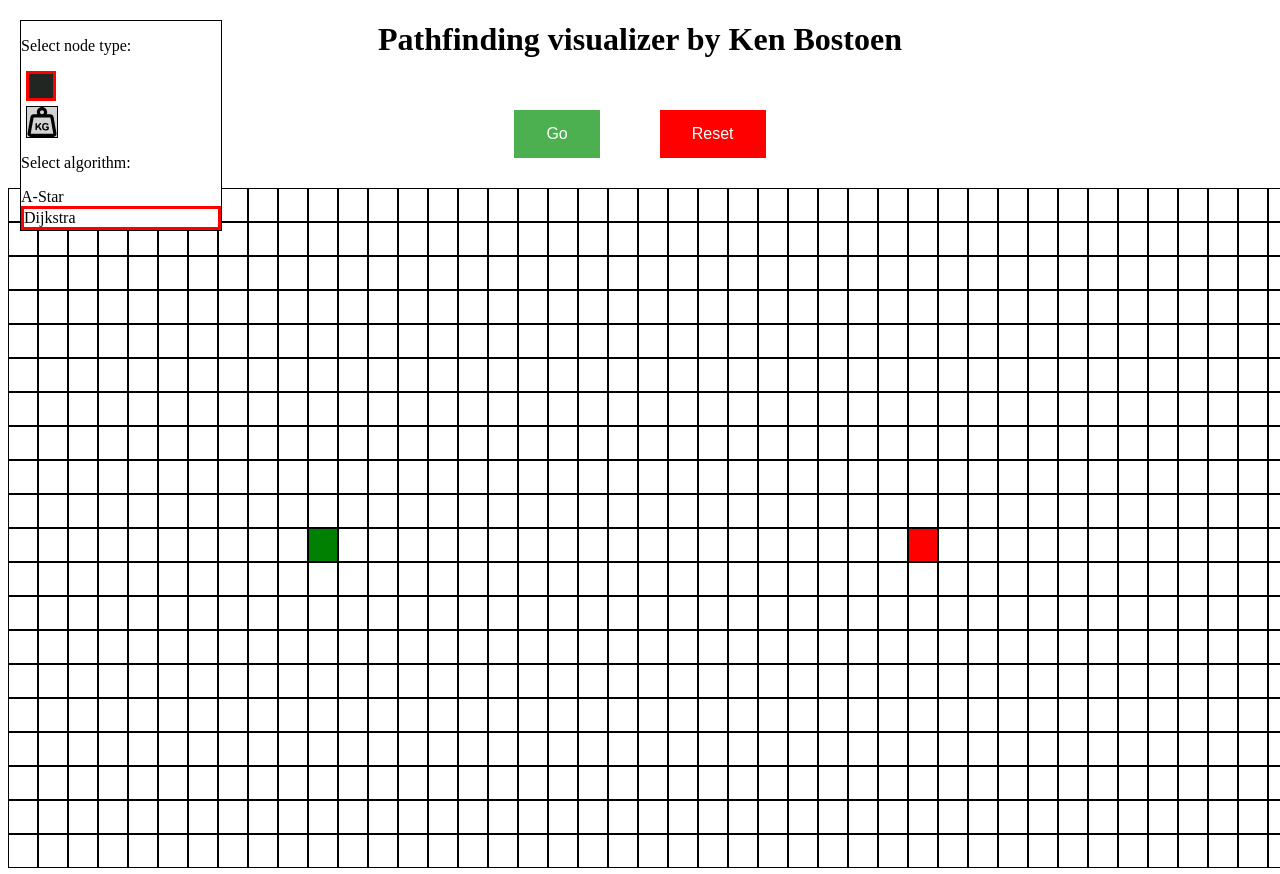
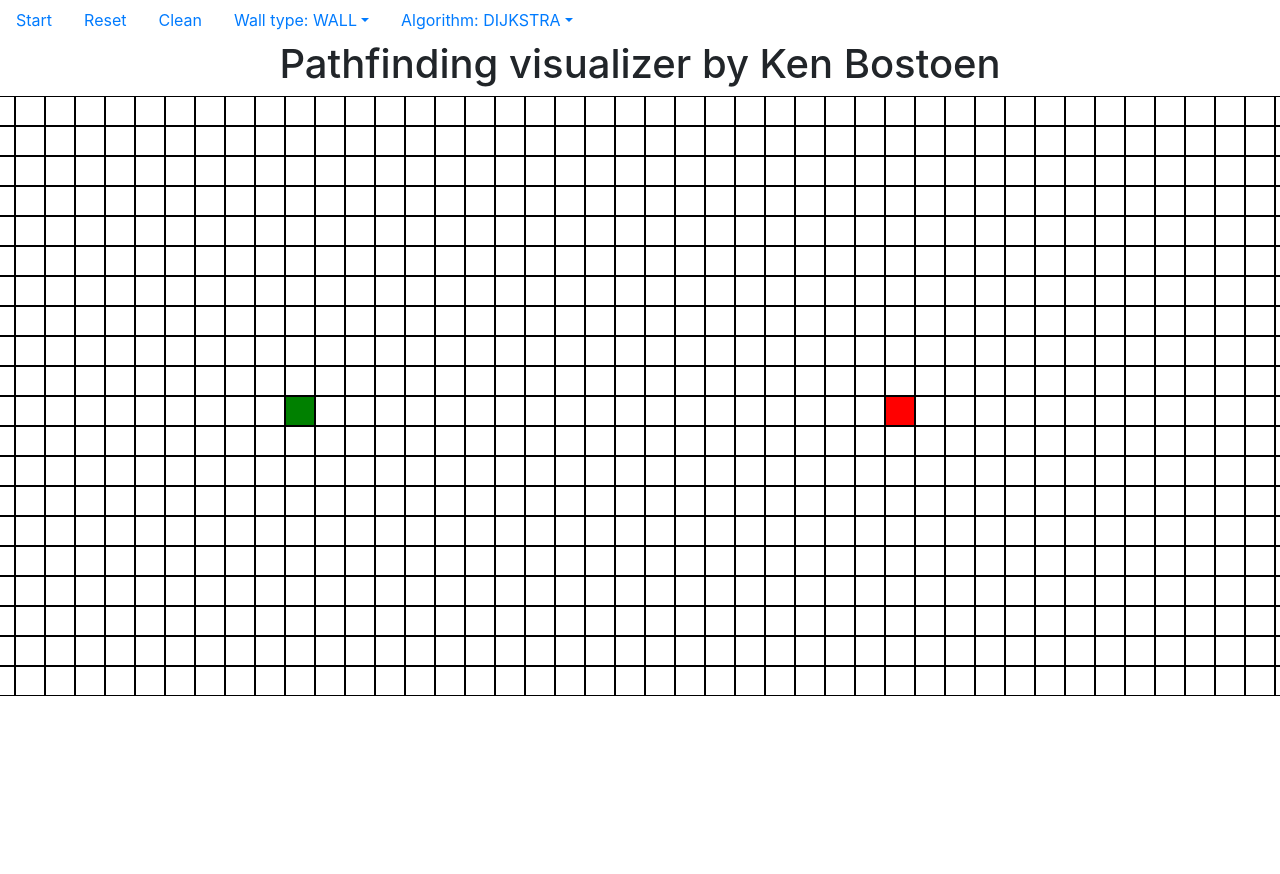
Before and after one commit to kenbostoen/pathfinder, an Angular app: page / in a window 1280 px wide. Shown: the top 874 px of the page. After the commit the page ends 800 px from the top, so only its background shows below. Built offline with nearby package versions, Linux system fonts and the light colour scheme.

Commit message:
add navbar and add clean and reset buttons

```diff
--- a/src/app/app.module.ts
+++ b/src/app/app.module.ts
@@ -4,8 +4,9 @@ import { NgModule } from "@angular/core";
 import { AppRoutingModule } from "./app-routing.module";
 import { AppComponent } from "./app/app.component";
 import { VisualizerComponent } from "./visualizer/visualizer.component";
+import { NavComponent } from './nav/nav.component';
 @NgModule({
-  declarations: [AppComponent, VisualizerComponent],
+  declarations: [AppComponent, VisualizerComponent, NavComponent],
   imports: [BrowserModule, AppRoutingModule],
   providers: [],
   bootstrap: [AppComponent]
--- a/src/app/app/app.component.html
+++ b/src/app/app/app.component.html
@@ -1,4 +1 @@
-<div class="navbar" role="banner">
-
-</div>
 <router-outlet></router-outlet>
--- a/src/app/astar.service.ts
+++ b/src/app/astar.service.ts
@@ -15,6 +15,8 @@ export class AstarService {
   grid: Grid;
 
   astar(grid: Grid, startNode: GridNode, finishNode: GridNode) {
+    console.log(startNode);
+
     if (!grid || !startNode || !finishNode || startNode.isSameAs(finishNode)) {
       console.log("oops");
       return false;
@@ -24,12 +26,13 @@ export class AstarService {
     startNode.travelValue = 0;
     const nodes: GridNode[] = this.flattenNodes(this.grid.nodes);
     const unvisitedNodes: GridNode[] = nodes.slice();
+    console.log(unvisitedNodes)
     const interval = setInterval(() => {
       if (!unvisitedNodes.length) {
         clearInterval(interval);
       }
-      this.sortNodesByDistance(unvisitedNodes);
-      const closestNode: GridNode = unvisitedNodes.shift();
+      const sortedUnvisitedNodes = this.sortNodesByDistance(unvisitedNodes);
+      const closestNode: GridNode = sortedUnvisitedNodes.shift();
       if (closestNode.distance === 999999999) {
         clearInterval(interval);
       }
@@ -38,10 +41,13 @@ export class AstarService {
       if (closestNode.isSameAs(finishNode)) {
         clearInterval(interval);
         this.solutionSubject.next(closestNode);
+        this.solutionSubject.complete();
       }
+      console.log(closestNode)
       this.updateUnvisitedNeighbors(closestNode, finishNode);
       this.gridSubject.next(this.grid);
     }, 10);
+    this.gridSubject.complete();
   }
   updateUnvisitedNeighbors(node: GridNode, finishNode: GridNode) {
     const neighbors = this.getUnvisitedNeighbors(node, this.grid);
@@ -64,8 +70,8 @@ export class AstarService {
     this.grid.updateNodes(neighbors);
   }
 
-  sortNodesByDistance(nodes: GridNode[]) {
-    nodes.sort((nodeA, nodeB) => nodeA.distance - nodeB.distance);
+  sortNodesByDistance(nodes: GridNode[]): GridNode[] {
+    return nodes.sort((nodeA, nodeB) => nodeA.distance - nodeB.distance);
   }
   flattenNodes(nodes: GridNode[][]): GridNode[] {
     return [].concat(...nodes);
@@ -79,6 +85,7 @@ export class AstarService {
 
   getUnvisitedNeighbors(node: GridNode, grid: Grid): GridNode[] {
     const neighbors: GridNode[] = [];
+    console.log(node);
 
     const nodeRow: number = node.coordinates.x;
     const nodeCol: number = node.coordinates.y;
--- a/src/app/model/Grid.ts
+++ b/src/app/model/Grid.ts
@@ -3,6 +3,7 @@ import { GridNode } from "./GridNode";
 
 export class Grid {
   nodes: GridNode[][] = [];
+  readonly MAX_DISTANCE = 999999999;
   constructor() {
     this.nodes = [];
   }
@@ -30,4 +31,12 @@ export class Grid {
   getRowSize(): number {
     return this.nodes.length;
   }
+
+  resetDistances() {
+    for (const row of this.nodes) {
+      for (const node of row){
+        node.distance = this.MAX_DISTANCE;
+      }
+    }
+  }
 }
--- a/src/app/model/GridNode.ts
+++ b/src/app/model/GridNode.ts
@@ -7,11 +7,11 @@ export class GridNode {
   previousNode: GridNode;
   travelValue: number;
 
-  constructor(coordinates: GridCoordinates) {
+  constructor(coordinates: GridCoordinates, distance: number) {
     this.coordinates = coordinates;
     this.nodeStatus = NodeStatus.EMPTY;
-    this.distance = 999999999;
-    this.travelValue = 999999999;
+    this.distance = distance;
+    this.travelValue = distance;
   }
 
   isSameAs(node: GridNode) {
--- /dev/null
+++ b/src/app/nav/nav.component.css
@@ -0,0 +1,3 @@
+.selected {
+    background-color: red;
+}
--- /dev/null
+++ b/src/app/nav/nav.component.html
@@ -0,0 +1,29 @@
+<ul class="nav nav-pills">
+    <li class="nav-item">
+      <a class="nav-link" href="#" (click)="start()">Start</a>
+    </li>
+    <li class="nav-item">
+      <a class="nav-link" href="#" (click)="reset()">Reset</a>
+    </li>
+    <li class="nav-item">
+      <a class="nav-link" href="#" (click)="clean()">Clean</a>
+    </li>
+    <li class="nav-item dropdown">
+        <a class="nav-link dropdown-toggle" data-toggle="dropdown" href="#" role="button" aria-haspopup="true" aria-expanded="false">Wall type: {{selectedNodeType}}</a>
+        <div class="dropdown-menu">
+          <a class="dropdown-item" [class.selected]="selectedNodeType == 'WALL'"
+          (click)="selectNodeType('WALL')">Wall</a>
+          <a class="dropdown-item" [class.selected]="selectedNodeType == 'WEIGHTED'"
+          (click)="selectNodeType('WEIGHTED')">Weighted</a>
+        </div>
+      </li>
+    <li class="nav-item dropdown">
+      <a class="nav-link dropdown-toggle" data-toggle="dropdown" href="#" role="button" aria-haspopup="true" aria-expanded="false">Algorithm: {{selectedAlgorithm}}</a>
+      <div class="dropdown-menu">
+        <a class="dropdown-item" [class.selected]="selectedAlgorithm == 'DIJKSTRA'"
+        (click)="selectAlgorithm('DIJKSTRA')">Dijkstra</a>
+        <a class="dropdown-item"  [class.selected]="selectedAlgorithm == 'ASTAR'"
+        (click)="selectAlgorithm('ASTAR')">A-Star</a>
+      </div>
+    </li>
+  </ul>
--- /dev/null
+++ b/src/app/nav/nav.component.ts
@@ -0,0 +1,34 @@
+import { Component, Input, Output, EventEmitter } from '@angular/core';
+
+@Component({
+  selector: 'app-nav',
+  templateUrl: './nav.component.html',
+  styleUrls: ['./nav.component.css']
+})
+export class NavComponent {
+  @Input() selectedNodeType: string;
+  @Input() selectedAlgorithm: string;
+  @Output() selectedNodeTypeEmitter = new EventEmitter();
+  @Output() selectedAlgorithmEmitter = new EventEmitter();
+  @Output() resetEmitter = new EventEmitter();
+  @Output() startEmitter = new EventEmitter();
+  @Output() cleanEmitter = new EventEmitter();
+
+  selectNodeType(type: string){
+    this.selectedNodeTypeEmitter.emit(type)
+  }
+
+  selectAlgorithm(algorithm: string){
+    this.selectedAlgorithmEmitter.emit(algorithm)
+  }
+
+  reset() {
+    this.resetEmitter.emit();
+  }
+  clean() {
+    this.cleanEmitter.emit();
+  }
+  start() {
+    this.startEmitter.emit();
+  }
+}
--- a/src/app/visualizer/visualizer.component.html
+++ b/src/app/visualizer/visualizer.component.html
@@ -1,38 +1,15 @@
 <div class="wrapper">
+  <app-nav
+  [selectedNodeType]="selectedNodeType"
+  [selectedAlgorithm]="selectedAlgorithm"
+  (selectedNodeTypeEmitter)="selectedNodeType = $event"
+  (selectedAlgorithmEmitter)="selectedAlgorithm = $event"
+  (resetEmitter)="resetGrid()"
+  (startEmitter)="visualizeAlgorithm()"
+  (cleanEmitter)="cleanGrid()"
+  ></app-nav>
   <div class="header">
     <h1>Pathfinding visualizer by Ken Bostoen</h1>
-    <button class="start-button" (click)="visualizeAlgorithm()">Go</button>
-    <button class="reset-button" (click)="resetGrid()">Reset</button>
-  </div>
-  <div class="nodeSelector">
-    <p>Select node type:</p>
-    <div
-      class="node WALL selectedNodeButton"
-      [class.selected]="selectedNodeType == 'WALL'"
-      [style.width.px]="width"
-      [style.height.px]="height"
-      (click)="selectedNodeType = 'WALL'"
-    ></div>
-    <div
-      class="node WEIGHTED selectedNodeButton"
-      [class.selected]="selectedNodeType == 'WEIGHTED'"
-      [style.width.px]="width"
-      [style.height.px]="height"
-      (click)="selectedNodeType = 'WEIGHTED'"
-    ></div>
-    <p>Select algorithm:</p>
-    <div
-      [class.selected]="selectedAlgorithm == 'ASTAR'"
-      (click)="selectedAlgorithm = 'ASTAR'"
-    >
-      A-Star
-    </div>
-    <div
-      [class.selected]="selectedAlgorithm == 'DIJKSTRA'"
-      (click)="selectedAlgorithm = 'DIJKSTRA'"
-    >
-      Dijkstra
-    </div>
   </div>
 
   <div class="wrapper" [style.width.px]="width * COLUMNS">
--- a/src/app/visualizer/visualizer.component.ts
+++ b/src/app/visualizer/visualizer.component.ts
@@ -6,6 +6,7 @@ import { GridCoordinates } from "../model/GridCoordinates";
 import { NodeStatus } from "../model/NodeStatus";
 import { HostListener } from "@angular/core";
 import { AstarService } from "../astar.service";
+import { cloneDeep } from "lodash";
 @Component({
   selector: "app-visualizer",
   templateUrl: "./visualizer.component.html",
@@ -25,6 +26,7 @@ export class VisualizerComponent {
   selectedNodeType = "WALL";
   selectedAlgorithm = "DIJKSTRA";
   grid: Grid = new Grid();
+  gridSetupPreVisualising: Grid;
 
   constructor(
     private dijkstraService: DijkstraService,
@@ -34,6 +36,19 @@ export class VisualizerComponent {
   }
 
   resetGrid() {
+    for (const sub of this.subscriptions) {
+      sub.unsubscribe();
+    }
+    this.subscriptions = [];
+    console.log(this.gridSetupPreVisualising);
+    this.grid = this.gridSetupPreVisualising;
+    this.startNode = this.grid.findNode(new GridCoordinates(this.startNode.coordinates.x, this.startNode.coordinates.y));
+    this.finishNode = this.grid.findNode(new GridCoordinates(this.finishNode.coordinates.x, this.finishNode.coordinates.y));
+    this.startNode.nodeStatus = NodeStatus.START;
+    this.finishNode.nodeStatus = NodeStatus.FINISH;
+  }
+
+  cleanGrid() {
     this.grid = new Grid();
     for (const sub of this.subscriptions) {
       sub.unsubscribe();
@@ -42,6 +57,7 @@ export class VisualizerComponent {
     this.initNodes(this.ROWS, this.COLUMNS);
   }
   visualizeAlgorithm() {
+    this.gridSetupPreVisualising = cloneDeep(this.grid);
     if (this.selectedAlgorithm === "DIJKSTRA") {
       this.visualizeDijkstra();
     }
@@ -59,6 +75,7 @@ export class VisualizerComponent {
 
     this.subscriptions.push(
       this.dijkstraService.solutionSubject.subscribe((node: GridNode) => {
+
         this.visualizeSolution(node);
       })
     );
@@ -90,6 +107,7 @@ export class VisualizerComponent {
       currentNode = currentNode.previousNode;
     }, 100);
   }
+
 
   mouseDown(node: GridNode, event) {
     event.preventDefault();
@@ -153,7 +171,7 @@ export class VisualizerComponent {
     for (let x = 0; x < rows; x++) {
       const row: GridNode[] = [];
       for (let y = 0; y < columns; y++) {
-        row.push(new GridNode(new GridCoordinates(x, y)));
+        row.push(new GridNode(new GridCoordinates(x, y), this.grid.MAX_DISTANCE));
       }
       this.grid.nodes.push(row);
     }
--- a/src/index.html
+++ b/src/index.html
@@ -2,6 +2,9 @@
 <html lang="en">
 <head>
   <meta charset="utf-8">
+  <!-- Bootstrap CSS -->
+  <link rel="stylesheet" href="https://stackpath.bootstrapcdn.com/bootstrap/4.4.1/css/bootstrap.min.css" integrity="sha384-Vkoo8x4CGsO3+Hhxv8T/Q5PaXtkKtu6ug5TOeNV6gBiFeWPGFN9MuhOf23Q9Ifjh" crossorigin="anonymous">
+
   <title>Pathfinding</title>
   <base href="/">
   <meta name="viewport" content="width=device-width, initial-scale=1">
@@ -9,5 +12,12 @@
 </head>
 <body>
   <app-root></app-root>
+
+    <!-- Optional JavaScript -->
+    <!-- jQuery first, then Popper.js, then Bootstrap JS -->
+    <script src="https://code.jquery.com/jquery-3.4.1.slim.min.js" integrity="sha384-J6qa4849blE2+poT4WnyKhv5vZF5SrPo0iEjwBvKU7imGFAV0wwj1yYfoRSJoZ+n" crossorigin="anonymous"></script>
+    <script src="https://cdn.jsdelivr.net/npm/popper.js@1.16.0/dist/umd/popper.min.js" integrity="sha384-Q6E9RHvbIyZFJoft+2mJbHaEWldlvI9IOYy5n3zV9zzTtmI3UksdQRVvoxMfooAo" crossorigin="anonymous"></script>
+    <script src="https://stackpath.bootstrapcdn.com/bootstrap/4.4.1/js/bootstrap.min.js" integrity="sha384-wfSDF2E50Y2D1uUdj0O3uMBJnjuUD4Ih7YwaYd1iqfktj0Uod8GCExl3Og8ifwB6" crossorigin="anonymous"></script>
+
 </body>
 </html>
```
Also changed, not shown: package.json (+16 -15 lines), 1 other file (tests, documents, lock files or other folders).
